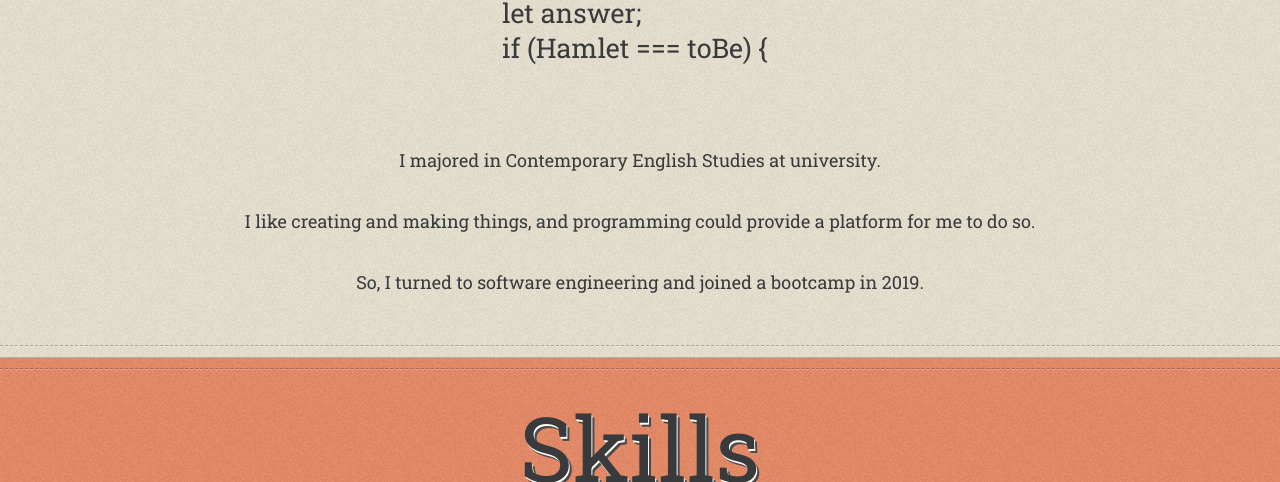
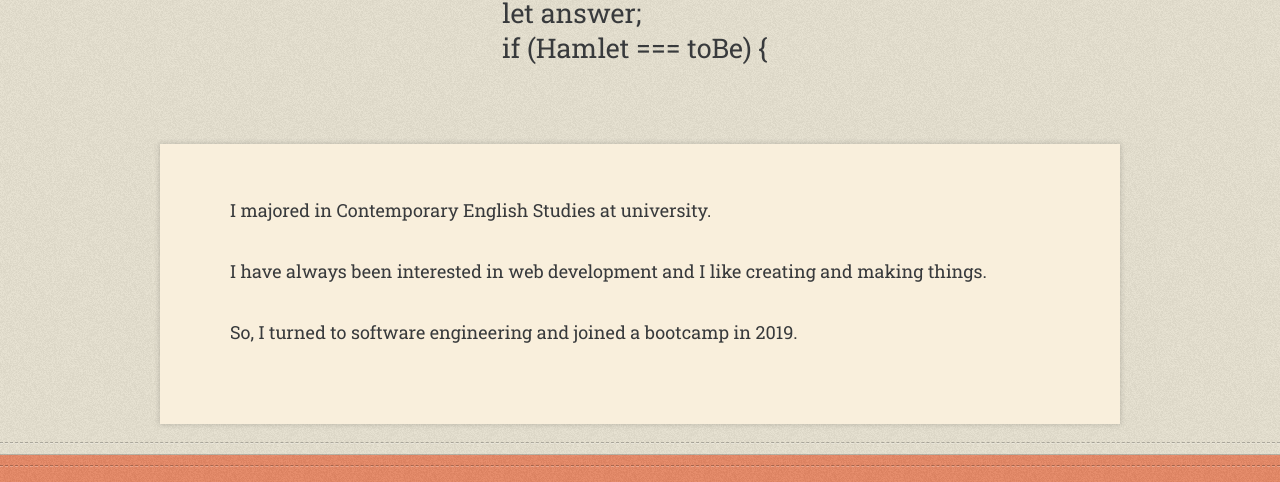
Before and after one commit to bobotangpy/home, a website: page docs/index.html in a window 1280 px wide. Shown: the part 953-1435 px from the top of the page. Drawn offline with nearby package versions, Linux system fonts and the light colour scheme; some packages are replaced by stand-ins of ours; a script that the page names is missing.

Commit message:
Update index.html

```diff
--- a/docs/index.html
+++ b/docs/index.html
@@ -3,7 +3,6 @@
 <head>
     <meta charset="utf-8">
     <meta http-equiv="X-UA-Compatible" content="IE=edge">
-    <link rel="icon" href="./img/Name.png">
     <title>Bobo Tang | Web Developer</title>
     <meta name="viewport" content="width=device-width, initial-scale=1">
     <link href="https://fonts.googleapis.com/css?family=Roboto+Slab&display=swap" rel="stylesheet">
@@ -83,23 +82,25 @@
                         <h4 id="typed"></h4>
                     </div>
 
-                    <div class="row clear text-center">
+                    <!-- <div class="row clear text-center">
                         <p>I majored in Contemporary English Studies at university. </p>
                         <p>I like creating and making things, and programming could provide a platform for me to do so.
                         </p>
                         <p>So, I turned to software engineering and joined a bootcamp in 2019.</p>
-                    </div>
+                    </div> -->
 
-                    <!-- <div class="row clear" id="card">
+                    <div class="row clear" id="card">
                         <div class="custom-border">
+                            <!-- http://preview.themeforest.net/item/vintclub-a-pub-and-whisky-bar-wordpress-theme/full_screen_preview/22678852?_ga=2.158025978.1329024301.1611803210-1072772624.1611802913 -->
                             <div class="cardContent">
+                                <!-- ... Content in here ... -->
                                 <p>I majored in Contemporary English Studies at university. </p>
-                                <p>I have always been interested in web development andd I like creating and making
+                                <p>I have always been interested in web development and I like creating and making
                                     things.</p>
                                 <p>So, I turned to software engineering and joined a bootcamp in 2019.</p>
                             </div>
                         </div>
-                    </div> -->
+                    </div>
                 </div>
                 <hr class="bottom-dashed">
             </div>
```
